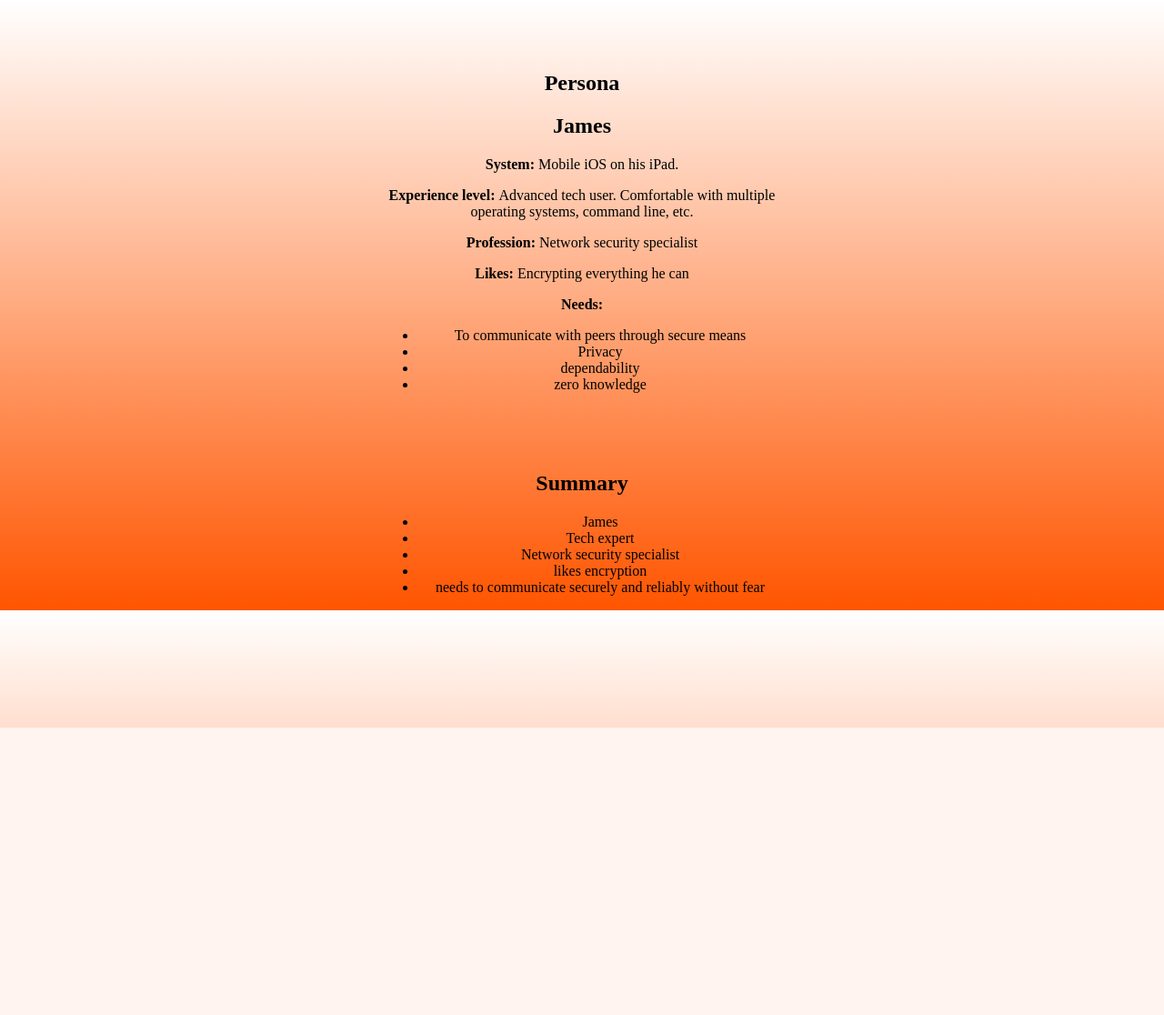
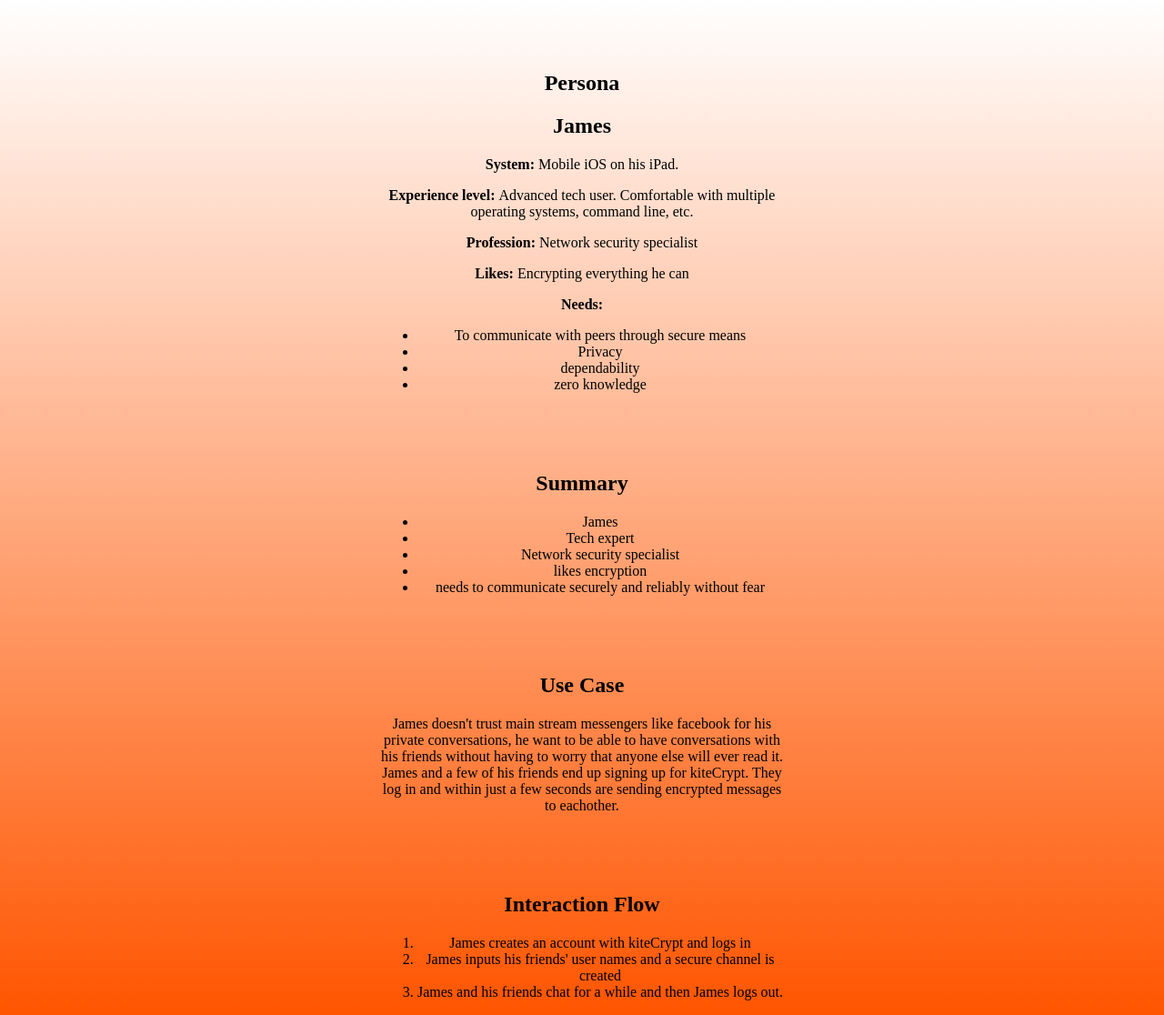
Before and after one commit to Karstagg/kiteCrypt, a PHP site: page /persona3.php in a window 1280 px wide. Shown: the whole page at 91% size. Before the commit the page ends 800 px from the top, so only its background shows below. Run offline with PHP 8.4, Linux system fonts and the light colour scheme.

Commit message:
Updated use case and interaction flow for persona3

```diff
--- a/public_html/epic/persona3.php
+++ b/public_html/epic/persona3.php
@@ -38,6 +38,18 @@
 					<li>needs to communicate securely and reliably without fear </li>
 				</ul>
 			</section>
+			<section>
+				<h1>Use Case</h1>
+				<p>James doesn't trust main stream messengers like facebook for his private conversations, he want to be able to have conversations with his friends without having to worry that anyone else will ever read it. James and a few of his friends end up signing up for kiteCrypt. They log in and within just a few seconds are sending encrypted messages to eachother.</p>
+			</section>
+			<section>
+				<h1>Interaction Flow</h1>
+				<ol>
+					<li>James creates an account with kiteCrypt and logs in</li>
+					<li>James inputs his friends' user names and a secure channel is created</li>
+					<li>James and his friends chat for a while and then James logs out.</li>
+				</ol>
+			</section>
 		</main>
 	</body>
 </html>
```
